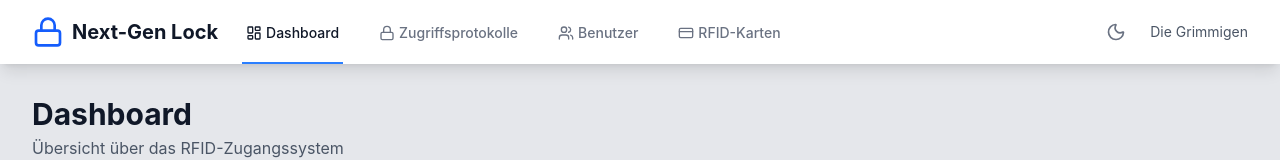
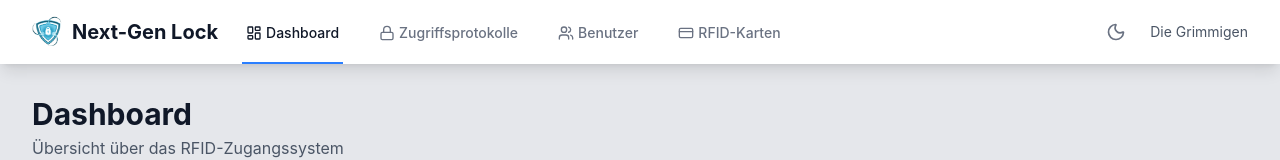
Before and after one commit to HendrikHoemberg/NextGen-Lock, a React (Vite) app in the folder frontend/: page / in a window 1280 px wide. Shown: the top 160 px of the page. Built offline with nearby package versions, Linux system fonts and the light colour scheme; no server answers.

Commit message:
Add favicon.svg to the public images directory

```diff
--- a/frontend/index.html
+++ b/frontend/index.html
@@ -2,7 +2,7 @@
 <html lang="de">
   <head>
     <meta charset="UTF-8" />
-    <link rel="icon" type="image/svg+xml" href="/vite.svg" />
+    <link rel="icon" type="image/png" href="/images/favicon.png" />
     <meta name="viewport" content="width=device-width, initial-scale=1.0" />
     <title>Next-Gen Lock - RFID Zugangssystem</title>
   </head>
--- a/frontend/src/App.jsx
+++ b/frontend/src/App.jsx
@@ -24,7 +24,7 @@
         <div className="flex justify-between h-16">
           <div className="flex">
             <div className="flex items-center flex-shrink-0">
-              <Lock className="w-8 h-8 text-blue-600" />
+              <img src="/images/favicon.png" alt="Next-Gen Lock" className="w-8 h-8" />
               <span className="ml-2 text-xl font-bold text-gray-900 dark:text-white">Next-Gen Lock</span>
             </div>
             <div className="hidden sm:ml-6 sm:flex sm:space-x-8">
```
Also changed, not shown: frontend/public/images/favicon.png (added), frontend/public/images/favicon.svg (added).
